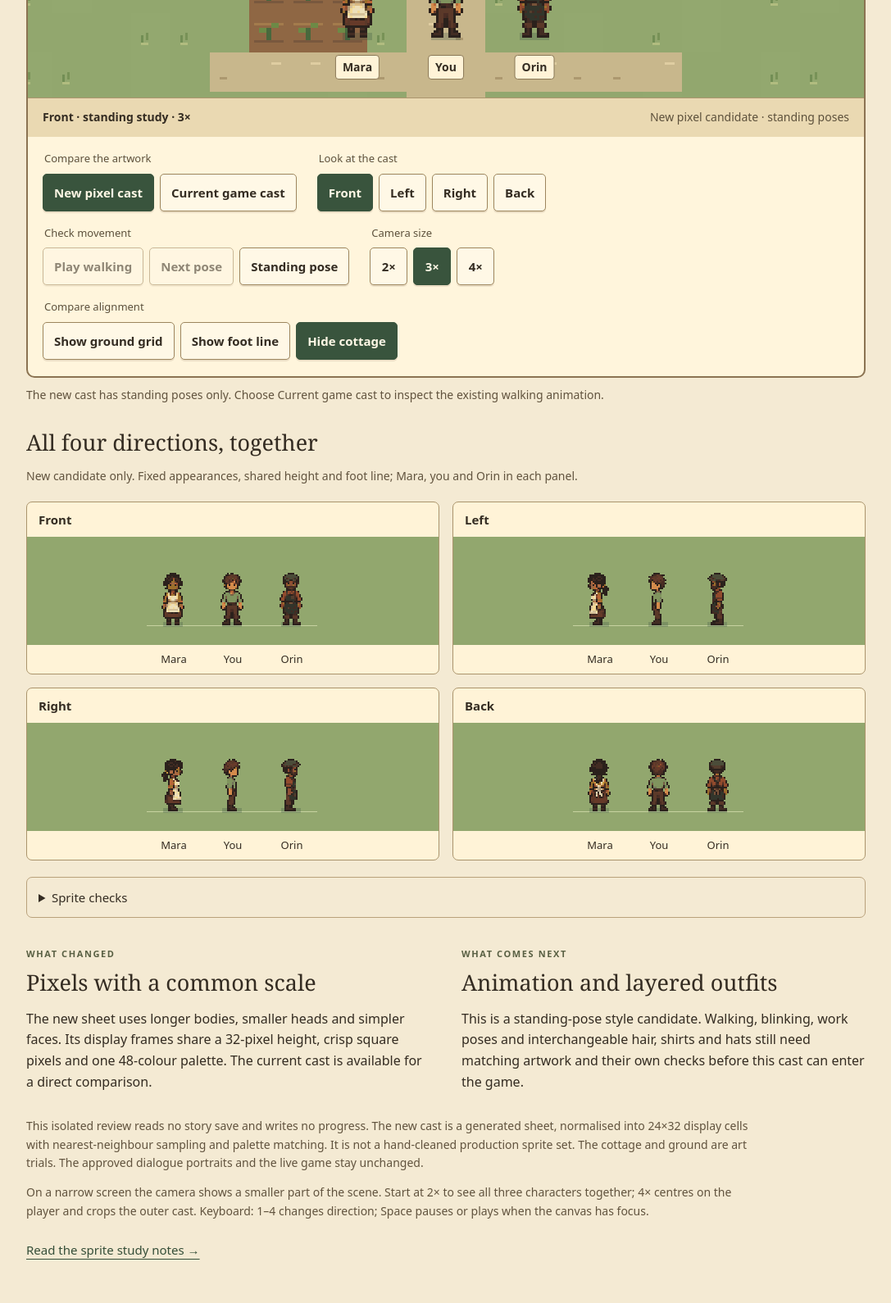
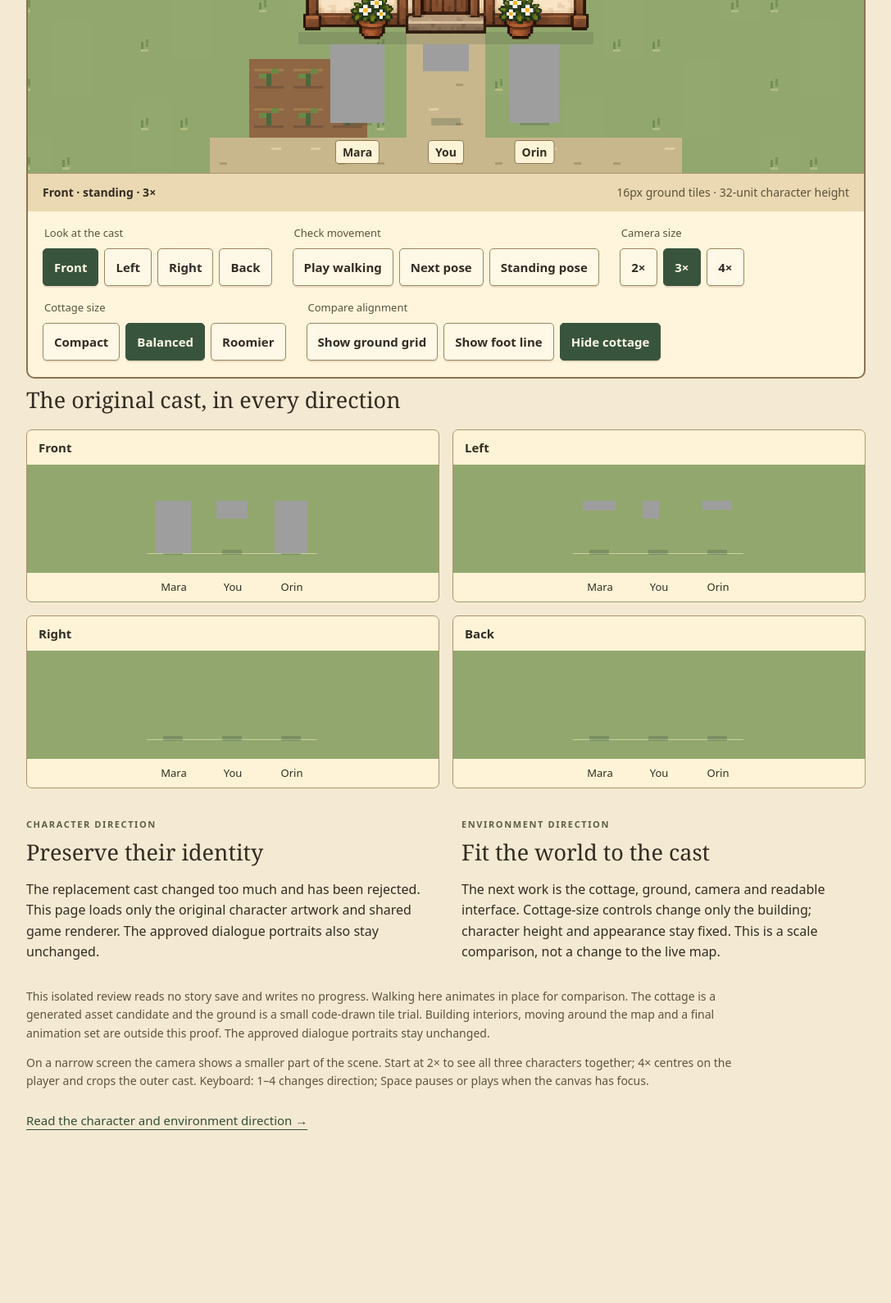
Before and after one commit to LostMyMouse/The-Fading-Kingdom, a website with bundled scripts: page view-proof/index.html in a window 1280 px wide. Shown: the part 634-2224 px from the top of the page at 82% size, without its empty margins (96-1183 px from the left). After the commit the page ends 2066 px from the top, so only its background shows below. Built offline with nearby package versions, Linux system fonts and the light colour scheme.

Commit message:
Reject replacement sprites and retain original cast for environment work

```diff
--- a/docs/pixel-cast-generation-prompt.txt
+++ b/docs/pixel-cast-generation-prompt.txt
@@ -1,3 +1,6 @@
+REJECTED OUTPUT — archived prompt only. James rejected this character redesign on 24 October 2026. Do not reuse it as current art direction. See original-cast-direction.md.
+
+Original generation prompt:
 Create an ORIGINAL strict low-resolution 16-bit PIXEL ART SPRITE SHEET for a cosy top-down farming RPG.
 Not an illustration. Not a painted cartoon. No smooth rendering. The image must look like a tiny classic game sprite atlas zoomed up with nearest-neighbour pixels: large perfectly square solid pixel blocks with hard stair-stepped edges, one logical pixel outline, NO antialiasing, gradients, texture, brushwork or subpixel features. Use solid pixel clusters only and at most32 colours shared across the entire sheet.
 Canvas1024x1536. Exact4 columns x3 rows, equal256x512cells. A single full-body sprite centred in each cell. Each sprite is a design at16x32 LOGICAL PIXELS enlarged exactly12x (thus192x384px sprite maximum). Foot baseline448px below cell top. Each logical pixel is one solid12x12 square. DO NOT subdivide the12x12 squares. All12 characters share this coarse grid and body height. Eyes each ONE square pixel. A nose is optional one pixel. Head including hair is10 pixels high, torso10 pixels, legs and boots12 pixels. Small heads, longer legs, three-head-tall bodies. Simple approachable adult proportions. Hands attached. Standing only.
--- a/view-proof/index.html
+++ b/view-proof/index.html
@@ -1,23 +1,23 @@
 <!doctype html>
 <html lang="en"><head><meta charset="utf-8"><meta name="viewport" content="width=device-width,initial-scale=1,viewport-fit=cover"><meta name="theme-color" content="#2d4434"><title>The Fading Kingdom · Camera and cast proof</title><link rel="stylesheet" href="proof.css"></head>
 <body><main>
-<header><div><p class="eyebrow">THE FADING KINGDOM · SPRITE STUDY 03</p><h1>A crisper cast for the kingdom.</h1></div><a href="../design-review/">Earlier concept</a></header>
-<p class="intro">New pixel-art candidates for Mara, you and Orin. Compare them with the current cast at the same height, camera size and foot line.</p>
+<header><div><p class="eyebrow">THE FADING KINGDOM · ORIGINAL CAST</p><h1>The familiar faces stay.</h1></div><a href="../design-review/">Earlier environment concept</a></header>
+<p class="intro">The replacement sprites have been rejected and removed from this review. These are the original player, Mara and Orin, with their existing faces, proportions and artwork.</p>
+<p class="decision">We’re fitting the world around these characters. Compare cottage sizes below; the cast stays at exactly the same scale.</p>
 <section class="review" aria-label="Camera and character comparison">
  <div class="scene"><canvas id="scene" tabindex="0" aria-label="Cottage and ground tiles with Mara, the player and Orin at a shared foot baseline. Use the controls below to compare directions and walking poses."></canvas><div id="names" aria-hidden="true"><span>Mara</span><span>You</span><span>Orin</span></div><span id="loading" role="status">Loading the actual game artwork…</span></div>
- <div class="readout"><strong id="status" role="status">Loading cast…</strong><span id="cast-label">New pixel candidate · standing poses</span></div>
+ <div class="readout"><strong id="status" role="status">Front · standing · 2×</strong><span>16px ground tiles · 32-unit character height</span></div>
  <div class="controls">
-  <fieldset><legend>Compare the artwork</legend><div class="buttons"><button data-cast="pixel" aria-pressed="true">New pixel cast</button><button data-cast="current" aria-pressed="false">Current game cast</button></div></fieldset>
   <fieldset><legend>Look at the cast</legend><div class="buttons" id="directions"><button data-direction="down" aria-pressed="true">Front</button><button data-direction="left" aria-pressed="false">Left</button><button data-direction="right" aria-pressed="false">Right</button><button data-direction="up" aria-pressed="false">Back</button></div></fieldset>
   <fieldset><legend>Check movement</legend><div class="buttons"><button id="walk" aria-pressed="false">Play walking</button><button id="step">Next pose</button><button id="reset">Standing pose</button></div></fieldset>
   <fieldset><legend>Camera size</legend><div class="buttons" id="zoom"><button data-zoom="2" aria-pressed="true">2×</button><button data-zoom="3" aria-pressed="false">3×</button><button data-zoom="4" aria-pressed="false">4×</button></div></fieldset>
+  <fieldset><legend>Cottage size</legend><div class="buttons"><button data-house="120" aria-pressed="false">Compact</button><button data-house="128" aria-pressed="true">Balanced</button><button data-house="136" aria-pressed="false">Roomier</button></div></fieldset>
   <fieldset><legend>Compare alignment</legend><div class="buttons"><button id="grid" aria-pressed="false">Show ground grid</button><button id="baseline" aria-pressed="false">Show foot line</button><button id="building" aria-pressed="true">Hide cottage</button></div></fieldset>
  </div>
 </section>
-<p class="note" id="motion-note">The new cast has standing poses only. Choose Current game cast to inspect the existing walking animation.</p>
-<section aria-labelledby="matrix-title"><h2 id="matrix-title">All four directions, together</h2><p class="note">New candidate only. Fixed appearances, shared height and foot line; Mara, you and Orin in each panel.</p><div id="pixel-matrix"></div><details><summary>Sprite checks</summary><p class="note" id="pixel-audit" role="status">Checking the twelve display frames…</p><div class="audit-scroll"><table><thead><tr><th>Character</th><th>View</th><th>Colours</th><th>Foot row</th><th>Pixel groups</th></tr></thead><tbody id="audit-rows"></tbody></table></div></details></section>
-<section class="findings"><article><p class="eyebrow">WHAT CHANGED</p><h2>Pixels with a common scale</h2><p>The new sheet uses longer bodies, smaller heads and simpler faces. Its display frames share a 32-pixel height, crisp square pixels and one 48-colour palette. The current cast is available for a direct comparison.</p></article><article><p class="eyebrow">WHAT COMES NEXT</p><h2>Animation and layered outfits</h2><p>This is a standing-pose style candidate. Walking, blinking, work poses and interchangeable hair, shirts and hats still need matching artwork and their own checks before this cast can enter the game.</p></article></section>
-<p class="note">This isolated review reads no story save and writes no progress. The new cast is a generated sheet, normalised into 24×32 display cells with nearest-neighbour sampling and palette matching. It is not a hand-cleaned production sprite set. The cottage and ground are art trials. The approved dialogue portraits and the live game stay unchanged.</p>
+<section aria-labelledby="matrix-title"><h2 id="matrix-title">The original cast, in every direction</h2><div id="pixel-matrix"></div></section>
+<section class="findings"><article><p class="eyebrow">CHARACTER DIRECTION</p><h2>Preserve their identity</h2><p>The replacement cast changed too much and has been rejected. This page loads only the original character artwork and shared game renderer. The approved dialogue portraits also stay unchanged.</p></article><article><p class="eyebrow">ENVIRONMENT DIRECTION</p><h2>Fit the world to the cast</h2><p>The next work is the cottage, ground, camera and readable interface. Cottage-size controls change only the building; character height and appearance stay fixed. This is a scale comparison, not a change to the live map.</p></article></section>
+<p class="note">This isolated review reads no story save and writes no progress. Walking here animates in place for comparison. The cottage is a generated asset candidate and the ground is a small code-drawn tile trial. Building interiors, moving around the map and a final animation set are outside this proof. The approved dialogue portraits stay unchanged.</p>
 <p class="note">On a narrow screen the camera shows a smaller part of the scene. Start at 2× to see all three characters together; 4× centres on the player and crops the outer cast. Keyboard: 1–4 changes direction; Space pauses or plays when the canvas has focus.</p>
-<a class="brief" href="../docs/pixel-cast-study.md">Read the sprite study notes →</a>
+<a class="brief" href="../docs/original-cast-direction.md">Read the character and environment direction →</a>
 </main><script type="module" src="proof.js"></script></body></html>
--- a/view-proof/pixel-cast.js
+++ b/view-proof/pixel-cast.js
@@ -1,3 +1,5 @@
+// REJECTED by James, 24 October 2026. Historical evidence only; do not import
+// into active reviews or the game. See docs/original-cast-direction.md.
 import {CHARACTER_HEIGHT,pixelAnchor} from '../character-rig.js';
 
 // New artwork candidate, never a filter over the current production cast.
--- a/view-proof/proof.js
+++ b/view-proof/proof.js
@@ -1,15 +1,14 @@
 import {preparePlayer,drawPlayer} from '../player-layered.js';
 import {prepareCharacters,drawCharacter} from '../chapter-characters.js';
 import {animationFrame} from '../chapter-actors.js';
-import {preparePixelCast,drawPixelCast,audit} from './pixel-cast.js';
 
 // Presentation only: use the actual shared character renderer without story state.
 const $=id=>document.getElementById(id),canvas=$('scene'),c=canvas.getContext('2d');
 const look={skin:1,hair:0,shirt:0,style:0,outfit:0,hat:0};
 const reduce=matchMedia('(prefers-reduced-motion: reduce)');
-let direction='down',zoom=innerWidth<700?2:3,walking=false,running=false,clock=0,last=0,grid=false,baseline=false,building=true,ready=false,castMode='pixel';
-const directionNames={down:'Front',left:'Left',right:'Right',up:'Back'},matrix=[];
-for(const d of ['down','left','right','up']){const figure=document.createElement('figure'),cv=document.createElement('canvas'),caption=document.createElement('figcaption'),labels=document.createElement('div');figure.className='matrix-card';caption.textContent=directionNames[d];cv.setAttribute('aria-label',`New pixel candidate: ${directionNames[d]}. Mara, player and Orin at the same height.`);labels.className='matrix-labels';labels.innerHTML='<span>Mara</span><span>You</span><span>Orin</span>';figure.append(caption,cv,labels);$('pixel-matrix').append(figure);matrix.push({canvas:cv,direction:d});}
+let direction='down',zoom=innerWidth<700?2:3,walking=false,running=false,clock=0,last=0,grid=false,baseline=false,building=true,ready=false,houseWidth=128;
+const matrix=[];
+for(const d of ['down','left','right','up']){const figure=document.createElement('figure'),cv=document.createElement('canvas'),caption=document.createElement('figcaption'),labels=document.createElement('div');figure.className='matrix-card';caption.textContent={down:'Front',left:'Left',right:'Right',up:'Back'}[d];cv.setAttribute('aria-label',`Original cast, ${caption.textContent}: Mara, player, Orin.`);labels.className='matrix-labels';labels.innerHTML='<span>Mara</span><span>You</span><span>Orin</span>';figure.append(caption,cv,labels);$('pixel-matrix').append(figure);matrix.push({canvas:cv,direction:d});}
 const cottage=new Image();
 const cottageReady=new Promise((resolve,reject)=>{cottage.onload=()=>resolve();cottage.onerror=()=>reject(Error('The cottage image could not load.'));});
 cottage.src=new URL('./cottage-front.png',import.meta.url).href;
@@ -32,26 +31,25 @@ function ground(){
 function draw(){
  const box=canvas.getBoundingClientRect(),dpr=devicePixelRatio||1,width=Math.round(box.width*dpr),height=Math.round(box.height*dpr);
  if(canvas.width!==width||canvas.height!==height){canvas.width=width;canvas.height=height;}
- const camera={x:Math.round(160-box.width/(2*zoom)),y:Math.round((zoom===4?140:103)-box.height/(2*zoom))};
+ const camera={x:Math.round(160-box.width/(2*zoom)),y:Math.round((zoom===4?140:99)-box.height/(2*zoom))};
  c.setTransform(dpr*zoom,0,0,dpr*zoom,0,0);c.imageSmoothingEnabled=false;c.translate(-camera.x,-camera.y);ground();
- if(building&&crop){const w=128,h=Math.round(w*crop[3]/crop[2]);rect(100,133,120,5,'#4a593b35');c.drawImage(cottage,...crop,96,136-h,w,h);}
+ if(building&&crop){const w=houseWidth,h=Math.round(w*crop[3]/crop[2]),x=160-w/2;rect(x+4,133,w-8,5,'#4a593b35');c.drawImage(cottage,...crop,x,136-h,w,h);}
  if(grid){c.strokeStyle='#fff3c34d';c.lineWidth=1/zoom;c.beginPath();for(let x=Math.floor(camera.x/16)*16;x<camera.x+box.width/zoom;x+=16){c.moveTo(x,camera.y);c.lineTo(x,camera.y+box.height/zoom);}for(let y=Math.floor(camera.y/16)*16;y<camera.y+box.height/zoom;y+=16){c.moveTo(camera.x,y);c.lineTo(camera.x+box.width/zoom,y);}c.stroke();}
  if(baseline){rect(104,169,112,1,'#fff1b7');rect(104,170,112,1,'#4d5c3c');}
  const frame=clock/170%4;
  if(ready)for(const [i,p]of cast.entries()){
-  if(castMode==='pixel')drawPixelCast(c,p.name||'player',direction,p.x,168);
-  else if(p.name)drawCharacter(c,{name:p.name,direction,walking,gait:frame,frame:animationFrame({direction,walking,clock})},p.x,168);
+  if(p.name)drawCharacter(c,{name:p.name,direction,walking,gait:frame,frame:animationFrame({direction,walking,clock})},p.x,168);
   else drawPlayer(c,p.x,168,look,frame,direction,walking,false,false);
   names[i].style.left=Math.round((p.x-camera.x)*zoom)+'px';names[i].style.top=Math.round((177-camera.y)*zoom)+'px';
  }
- const pose=castMode==='pixel'?'standing study':!walking?'standing':['passing','left foot forward','passing','right foot forward'][Math.floor(frame)];
+ const pose=!walking?'standing':['passing','left foot forward','passing','right foot forward'][Math.floor(frame)];
  $('status').textContent=`${{down:'Front',left:'Left',right:'Right',up:'Back'}[direction]} · ${pose} · ${zoom}×`;
 }
-function drawMatrix(){if(!ready)return;for(const {canvas:cv,direction:d}of matrix){const box=cv.getBoundingClientRect(),dpr=devicePixelRatio||1,ctx=cv.getContext('2d');cv.width=Math.round(box.width*dpr);cv.height=Math.round(box.height*dpr);ctx.setTransform(dpr*2,0,0,dpr*2,0,0);ctx.imageSmoothingEnabled=false;ctx.fillStyle='#92a76e';ctx.fillRect(0,0,box.width/2,box.height/2);const middle=Math.floor(box.width/4),foot=52;ctx.fillStyle='#c7d2a0';ctx.fillRect(middle-52,foot+2,104,.5);for(const [i,name]of ['mara','player','orin'].entries())drawPixelCast(ctx,name,d,middle+(i-1)*36,foot);}}
-function sync(){document.querySelectorAll('[data-direction]').forEach(b=>b.setAttribute('aria-pressed',String(b.dataset.direction===direction)));document.querySelectorAll('[data-zoom]').forEach(b=>b.setAttribute('aria-pressed',String(Number(b.dataset.zoom)===zoom)));document.querySelectorAll('[data-cast]').forEach(b=>b.setAttribute('aria-pressed',String(b.dataset.cast===castMode)));$('walk').textContent=running?'Pause walking':'Play walking';$('walk').setAttribute('aria-pressed',String(running));$('walk').disabled=$('step').disabled=castMode==='pixel';$('cast-label').textContent=castMode==='pixel'?'New pixel candidate · standing poses':'Current game cast · unchanged';$('motion-note').textContent=castMode==='pixel'?'The new cast has standing poses only. Choose Current game cast to inspect the existing walking animation.':'Current game sprites: walking uses the existing shared character rig. The candidate below remains a standing-pose study.';draw();drawMatrix();}
-document.querySelectorAll('[data-cast]').forEach(b=>b.onclick=()=>{castMode=b.dataset.cast;walking=false;running=false;clock=0;sync();});
+function drawMatrix(){if(!ready)return;for(const {canvas:cv,direction:d}of matrix){const box=cv.getBoundingClientRect(),dpr=devicePixelRatio||1,ctx=cv.getContext('2d');cv.width=Math.round(box.width*dpr);cv.height=Math.round(box.height*dpr);ctx.setTransform(dpr*2,0,0,dpr*2,0,0);ctx.imageSmoothingEnabled=false;ctx.fillStyle='#92a76e';ctx.fillRect(0,0,box.width/2,box.height/2);const middle=Math.floor(box.width/4),foot=52;ctx.fillStyle='#c7d2a0';ctx.fillRect(middle-52,foot+2,104,.5);for(const [i,name]of ['mara','player','orin'].entries()){const x=middle+(i-1)*36;if(name==='player')drawPlayer(ctx,x,foot,look,0,d,false,false,false);else drawCharacter(ctx,{name,direction:d,walking:false,frame:animationFrame({direction:d})},x,foot);}}}
+function sync(){document.querySelectorAll('[data-direction]').forEach(b=>b.setAttribute('aria-pressed',String(b.dataset.direction===direction)));document.querySelectorAll('[data-zoom]').forEach(b=>b.setAttribute('aria-pressed',String(Number(b.dataset.zoom)===zoom)));document.querySelectorAll('[data-house]').forEach(b=>b.setAttribute('aria-pressed',String(Number(b.dataset.house)===houseWidth)));$('walk').textContent=running?'Pause walking':'Play walking';$('walk').setAttribute('aria-pressed',String(running));draw();drawMatrix();}
 document.querySelectorAll('[data-direction]').forEach(b=>b.onclick=()=>{direction=b.dataset.direction;sync();});
 document.querySelectorAll('[data-zoom]').forEach(b=>b.onclick=()=>{zoom=Number(b.dataset.zoom);sync();});
+document.querySelectorAll('[data-house]').forEach(b=>b.onclick=()=>{houseWidth=Number(b.dataset.house);sync();});
 $('walk').onclick=()=>{walking=true;running=!running;sync();};
 $('step').onclick=()=>{running=false;walking=true;clock=(Math.floor(clock/170)+1)*170;sync();};
 $('reset').onclick=()=>{clock=0;walking=false;running=false;sync();};
@@ -59,7 +57,7 @@ for(const [id,get,set,texts]of [['grid',()=>grid,v=>grid=v,['Show ground grid','
 canvas.addEventListener('keydown',e=>{if(['1','2','3','4'].includes(e.key)){direction=['down','left','right','up'][Number(e.key)-1];sync();}if(e.code==='Space'){e.preventDefault();$('walk').click();}});
 const observer=new ResizeObserver(()=>{draw();drawMatrix();});observer.observe(canvas);for(const m of matrix)observer.observe(m.canvas);
 document.querySelectorAll('button').forEach(b=>b.disabled=true);
-Promise.all([preparePlayer(),prepareCharacters(),cottageReady,preparePixelCast()]).then(([player,characters])=>{if(!player||!characters)throw Error('Some character artwork could not load.');crop=findBounds();ready=true;$('loading').hidden=true;document.querySelectorAll('button').forEach(b=>b.disabled=false);const flagged=audit.filter(a=>a.footRow!==31||a.components!==1);$('pixel-audit').textContent=`${audit.length} display frames · 24×32 cells · 48-colour shared palette. ${flagged.length?flagged.length+' frames have pixel-group or foot-row flags; inspect the table.':'All frames have a shared foot row and one connected silhouette.'} These checks do not establish animation or art approval.`;for(const a of audit){const tr=document.createElement('tr');for(const value of [a.name,directionNames[a.direction],a.colours,a.footRow,a.components]){const td=document.createElement('td');td.textContent=value;tr.append(td);}$('audit-rows').append(tr);}sync();}).catch(err=>{$('loading').textContent=err.message+' Reload to try again.';});
+Promise.all([preparePlayer(),prepareCharacters(),cottageReady]).then(([player,characters])=>{if(!player||!characters)throw Error('Some character artwork could not load.');crop=findBounds();ready=true;$('loading').hidden=true;document.querySelectorAll('button').forEach(b=>b.disabled=false);sync();}).catch(err=>{$('loading').textContent=err.message+' Reload to try again.';});
 function tick(now){if(running&&!document.hidden){clock+=Math.min(50,last?now-last:0);draw();}last=now;requestAnimationFrame(tick);}requestAnimationFrame(tick);
 // Reduced motion starts still; explicit Play remains available for an intentional inspection.
 if(reduce.matches){walking=false;running=false;}
```
Also changed, not shown: AGENTS.md (+2 -0 lines), docs/camera-and-cast-proof.md (+1 -1 lines), docs/original-cast-direction.md (added, +23 -0 lines), docs/pixel-cast-study.md (+1 -1 lines), view-proof/proof.css (+1 -0 lines).
